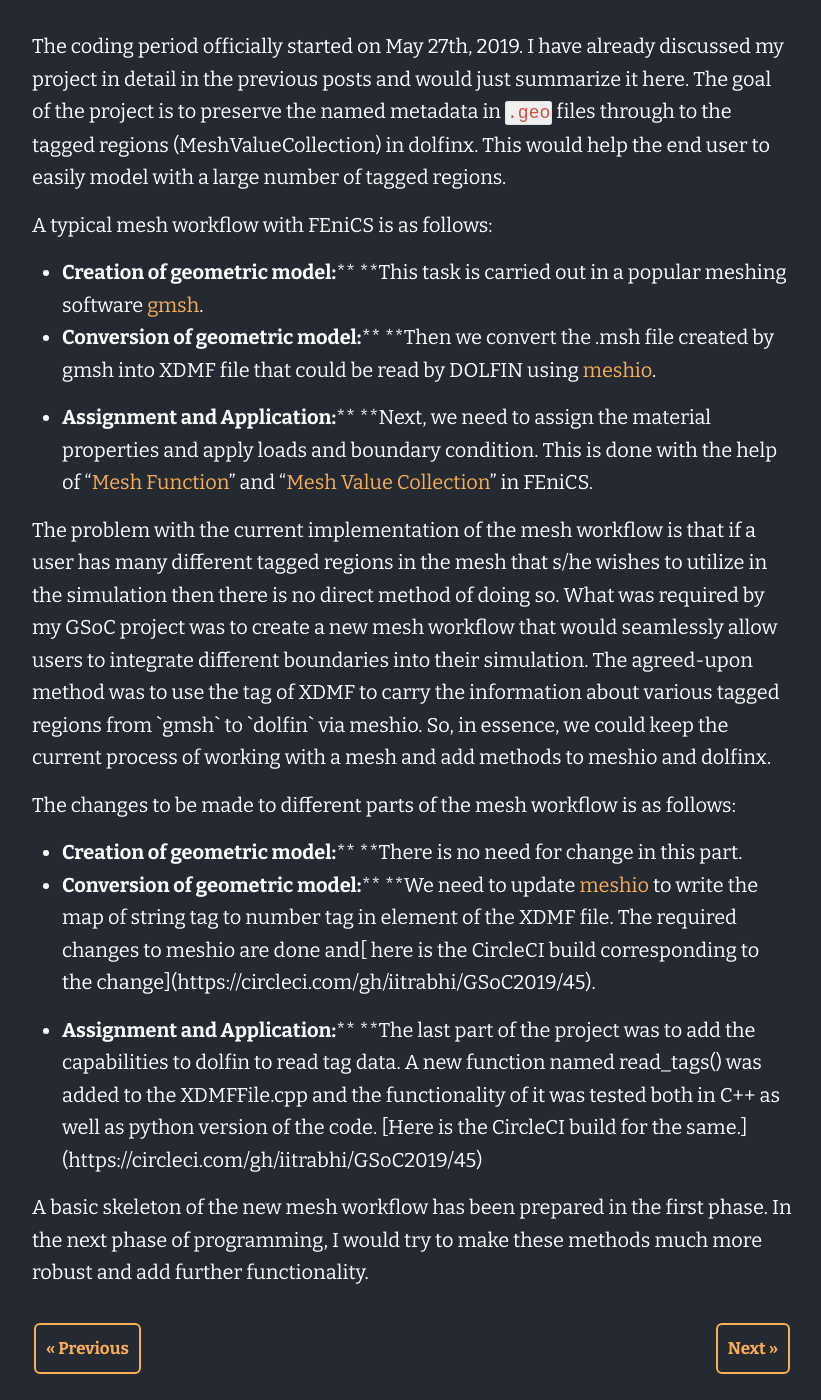
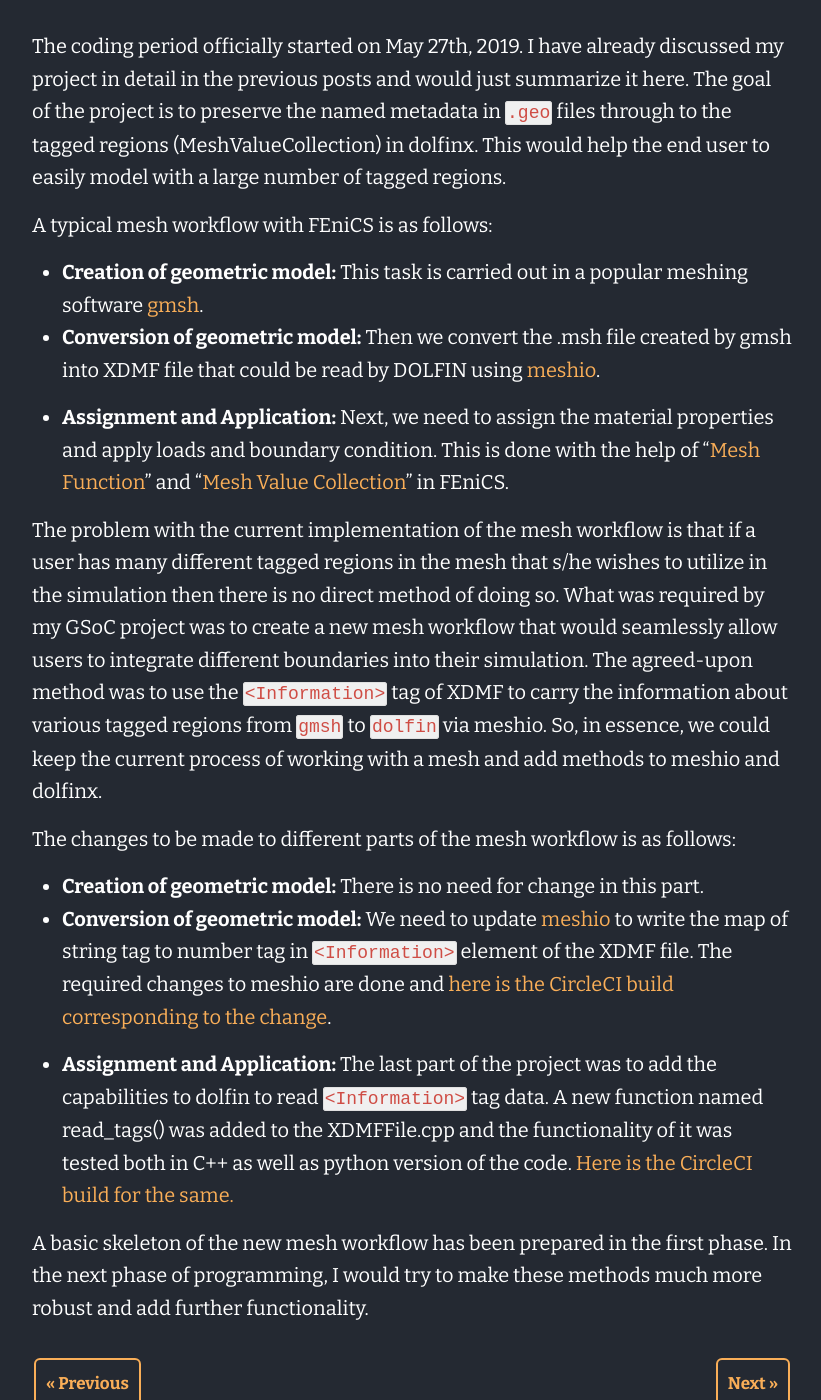
Before and after one commit to iitrabhi/iitrabhi.github.io, a Jekyll site: the page built from _posts/2019/June/2019-06-24-complete-phase-one.md, in a window 1280 px wide and 1400 px high, scrolled down 278 px. Shown: the whole window, without its empty margins (228-1049 px from the left). Built offline with Jekyll 4.4.1, drawn with Linux system fonts in a browser that asks for light colours.

Commit message:
update posts

```diff
--- a/_posts/2019/June/2019-06-24-complete-phase-one.md
+++ b/_posts/2019/June/2019-06-24-complete-phase-one.md
@@ -11,24 +11,24 @@
 
 A typical mesh workflow with FEniCS is as follows:
 
-- **Creation of geometric model:****
-  **This task is carried out in a popular meshing software [gmsh](http://gmsh.info/).
-- **Conversion of geometric model:****
-  **Then we convert the .msh file created by gmsh into XDMF file that could be read by DOLFIN using [meshio](https://github.com/nschloe/meshio).
+- **Creation of geometric model:**
+  This task is carried out in a popular meshing software [gmsh](http://gmsh.info/).
+- **Conversion of geometric model:**
+  Then we convert the .msh file created by gmsh into XDMF file that could be read by DOLFIN using [meshio](https://github.com/nschloe/meshio).
 
-- **Assignment and Application:****
-  **Next, we need to assign the material properties and apply loads and boundary condition. This is done with the help of “[Mesh Function](https://fenicsproject.org/docs/dolfinx/dev/cpp/d0/d94/classdolfin_1_1MeshFunction.html)” and “[Mesh Value Collection](https://fenicsproject.org/docs/dolfinx/dev/cpp/d0/db6/classdolfin_1_1MeshValueCollection.html)” in FEniCS.
+- **Assignment and Application:**
+  Next, we need to assign the material properties and apply loads and boundary condition. This is done with the help of “[Mesh Function](https://fenicsproject.org/docs/dolfinx/dev/cpp/d0/d94/classdolfin_1_1MeshFunction.html)” and “[Mesh Value Collection](https://fenicsproject.org/docs/dolfinx/dev/cpp/d0/db6/classdolfin_1_1MeshValueCollection.html)” in FEniCS.
 
-The problem with the current implementation of the mesh workflow is that if a user has many different tagged regions in the mesh that s/he wishes to utilize in the simulation then there is no direct method of doing so. What was required by my GSoC project was to create a new mesh workflow that would seamlessly allow users to integrate different boundaries into their simulation. The agreed-upon method was to use the <Information> tag of XDMF to carry the information about various tagged regions from `gmsh` to `dolfin` via meshio.  So, in essence, we could keep the current process of working with a mesh and add methods to meshio and dolfinx.
+The problem with the current implementation of the mesh workflow is that if a user has many different tagged regions in the mesh that s/he wishes to utilize in the simulation then there is no direct method of doing so. What was required by my GSoC project was to create a new mesh workflow that would seamlessly allow users to integrate different boundaries into their simulation. The agreed-upon method was to use the `<Information>` tag of XDMF to carry the information about various tagged regions from `gmsh` to `dolfin` via meshio.  So, in essence, we could keep the current process of working with a mesh and add methods to meshio and dolfinx.
 
 The changes to be made to different parts of the mesh workflow is as follows:
 
-- **Creation of geometric model:****
-  **There is no need for change in this part.
-- **Conversion of geometric model:****
-  **We need to update [meshio](https://github.com/nschloe/meshio) to write the map of string tag to number tag in <Information> element of the XDMF file. The required changes to meshio are done and[ here is the CircleCI build corresponding to the change](https://circleci.com/gh/iitrabhi/GSoC2019/45).
+- **Creation of geometric model:**
+  There is no need for change in this part.
+- **Conversion of geometric model:**
+  We need to update [meshio](https://github.com/nschloe/meshio) to write the map of string tag to number tag in `<Information>` element of the XDMF file. The required changes to meshio are done and[ here is the CircleCI build corresponding to the change](https://circleci.com/gh/iitrabhi/GSoC2019/45).
 
-- **Assignment and Application:****
-  **The last part of the project was to add the capabilities to dolfin to read <Information> tag data. A new function named read_tags() was added to the XDMFFile.cpp and the functionality of it was tested both in C++ as well as python version of the code. [Here is the CircleCI build for the same.](https://circleci.com/gh/iitrabhi/GSoC2019/45)
+- **Assignment and Application:**
+  The last part of the project was to add the capabilities to dolfin to read `<Information>` tag data. A new function named read_tags() was added to the XDMFFile.cpp and the functionality of it was tested both in C++ as well as python version of the code. [Here is the CircleCI build for the same.](https://circleci.com/gh/iitrabhi/GSoC2019/45)
 
 A basic skeleton of the new mesh workflow has been prepared in the first phase. In the next phase of programming, I would try to make these methods much more robust and add further functionality.
```
Also changed, not shown: _posts/2019/August/2019-08-24-gsoc-complete.md (+3 -3 lines), _posts/2019/July/2019-07-01-xdmf-schema.md (+1 -1 lines), _posts/2019/July/2019-07-22-complete-phase-two.md (+3 -3 lines), _posts/2019/June/2019-06-01-first-week-coding.md (+2 -2 lines), _posts/2022/April/2022-04-02-add-search-jekyll-blog.md (+2 -2 lines).
